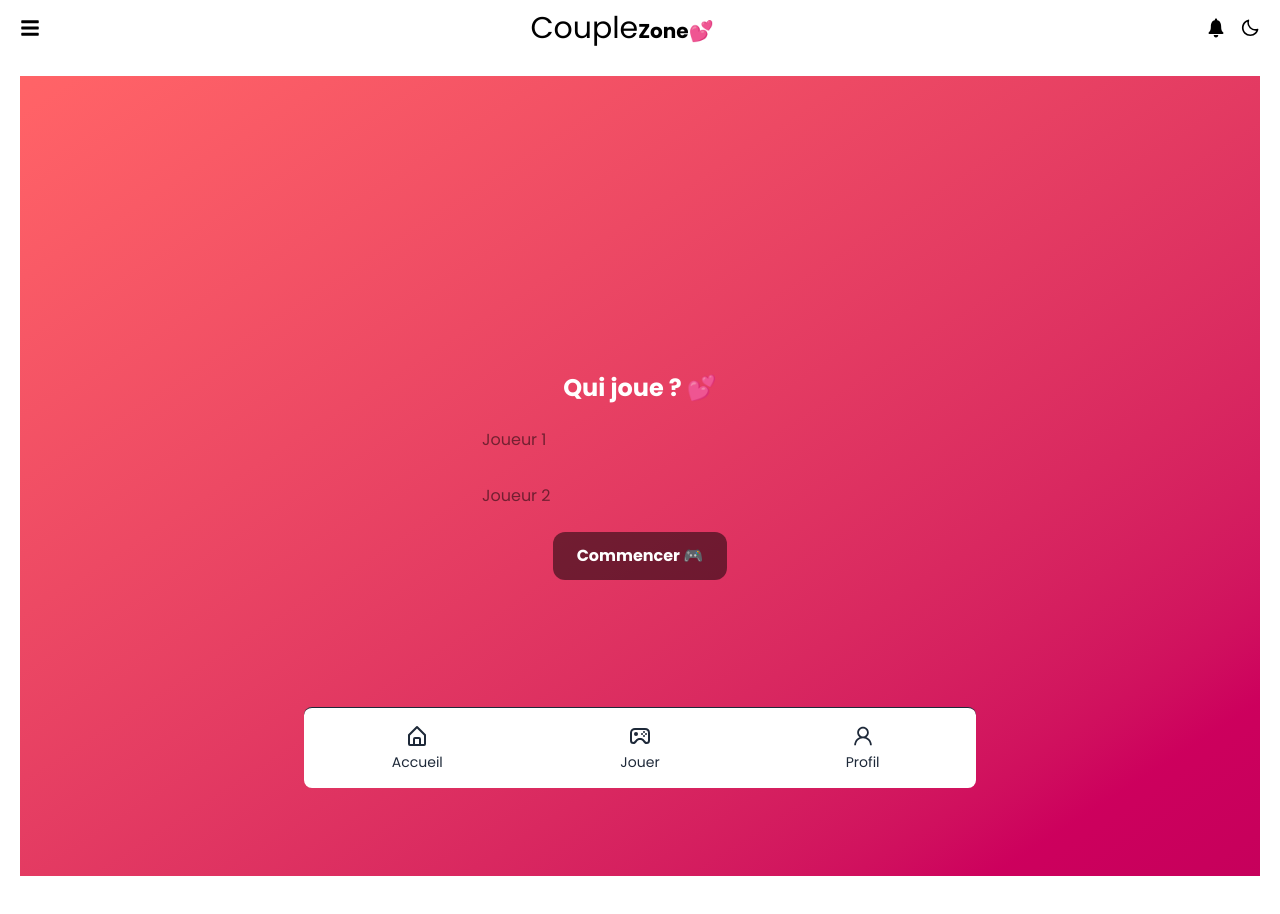
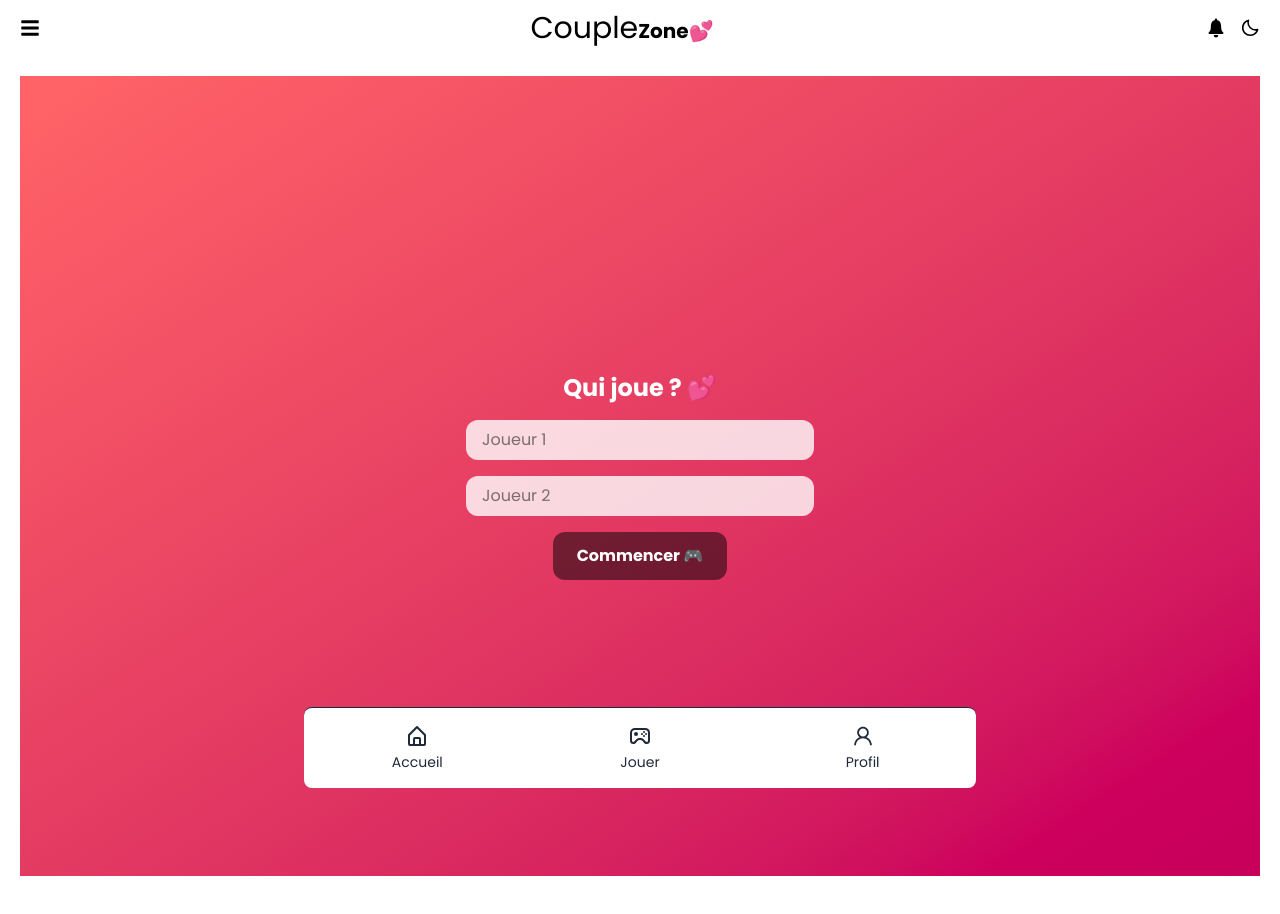
Before and after one commit to LordMomonga/CouplePlay, a React (Vite) app: page /jeu/action-verite in a window 1280 px wide. Both pictures are taken after a click on the button "📴 Offline (même téléphone)". Shown: the top 914 px of the page. Built offline with nearby package versions, Linux system fonts and the light colour scheme.

Commit message:
correction des erreurs 4

```diff
--- a/src/features/ActionOuVeriteGames.tsx
+++ b/src/features/ActionOuVeriteGames.tsx
@@ -30,7 +30,6 @@ export const ActionOuVeriteGame = () => {
   // ======================
 
   // eslint-disable-next-line @typescript-eslint/no-unused-vars
-  const [mode, setMode] = useState("");
   const [niveau, setNiveau] = useState("");
   const [question, setQuestion] = useState<string | null>(null);
   const [currentPlayer, setCurrentPlayer] = useState<string | null>(null);
@@ -41,8 +40,7 @@ export const ActionOuVeriteGame = () => {
   // ======================
   useEffect(() => {
     if (!location.state) return;
-    const { mode, niveau } = location.state as any;
-    setMode(mode);
+    const { niveau } = location.state as any;
     setNiveau(niveau);
   }, [location.state]);
 
@@ -151,7 +149,7 @@ export const ActionOuVeriteGame = () => {
             placeholder="Joueur 1"
             value={player1}
             onChange={(e) => setPlayer1(e.target.value)}
-            className="px-4 py-2 rounded-xl text-black"
+            className="px-4 py-2 rounded-xl text-black bg-white/80"
           />
         )}
 
@@ -160,7 +158,7 @@ export const ActionOuVeriteGame = () => {
             placeholder="Joueur 2"
             value={player2}
             onChange={(e) => setPlayer2(e.target.value)}
-            className="px-4 py-2 rounded-xl text-black"
+            className="px-4 py-2 rounded-xl text-black bg-white/80"
           />
         )}
 
```
